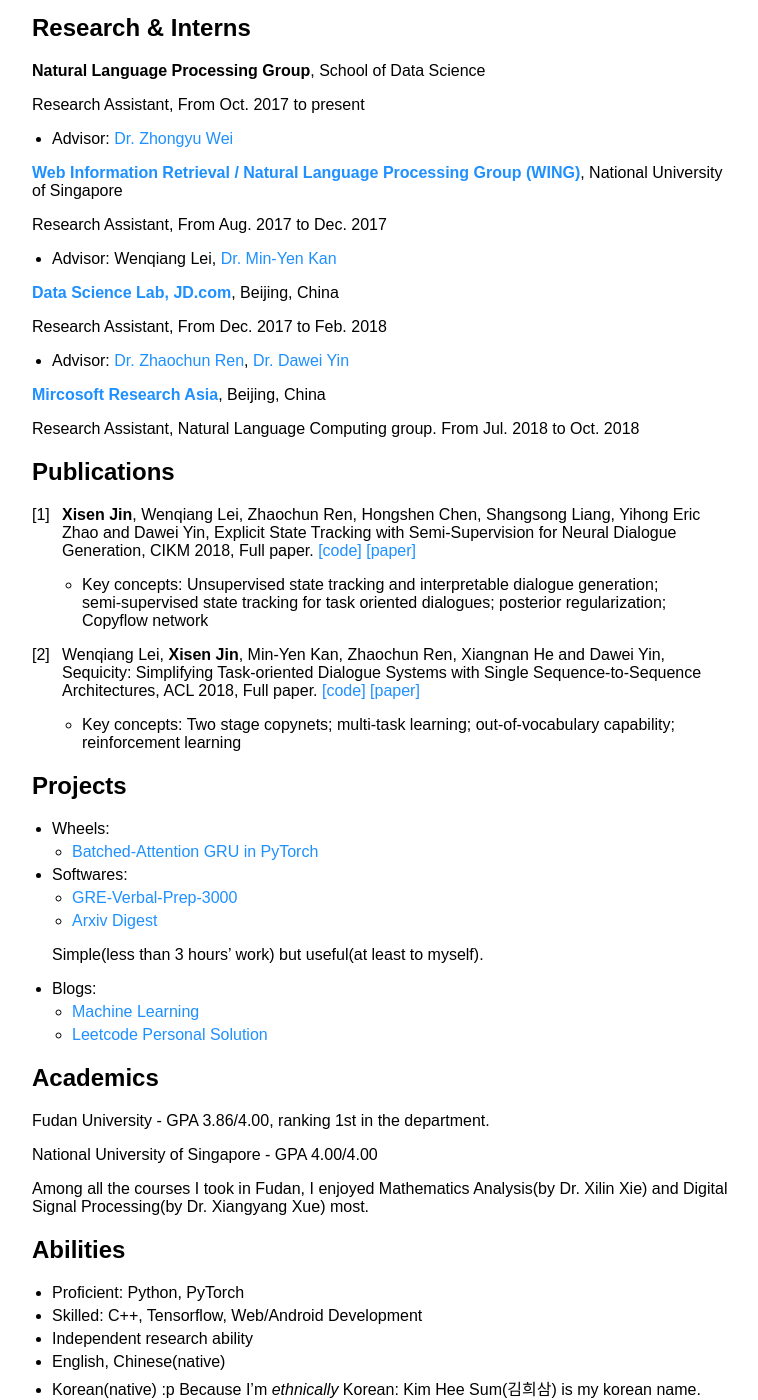
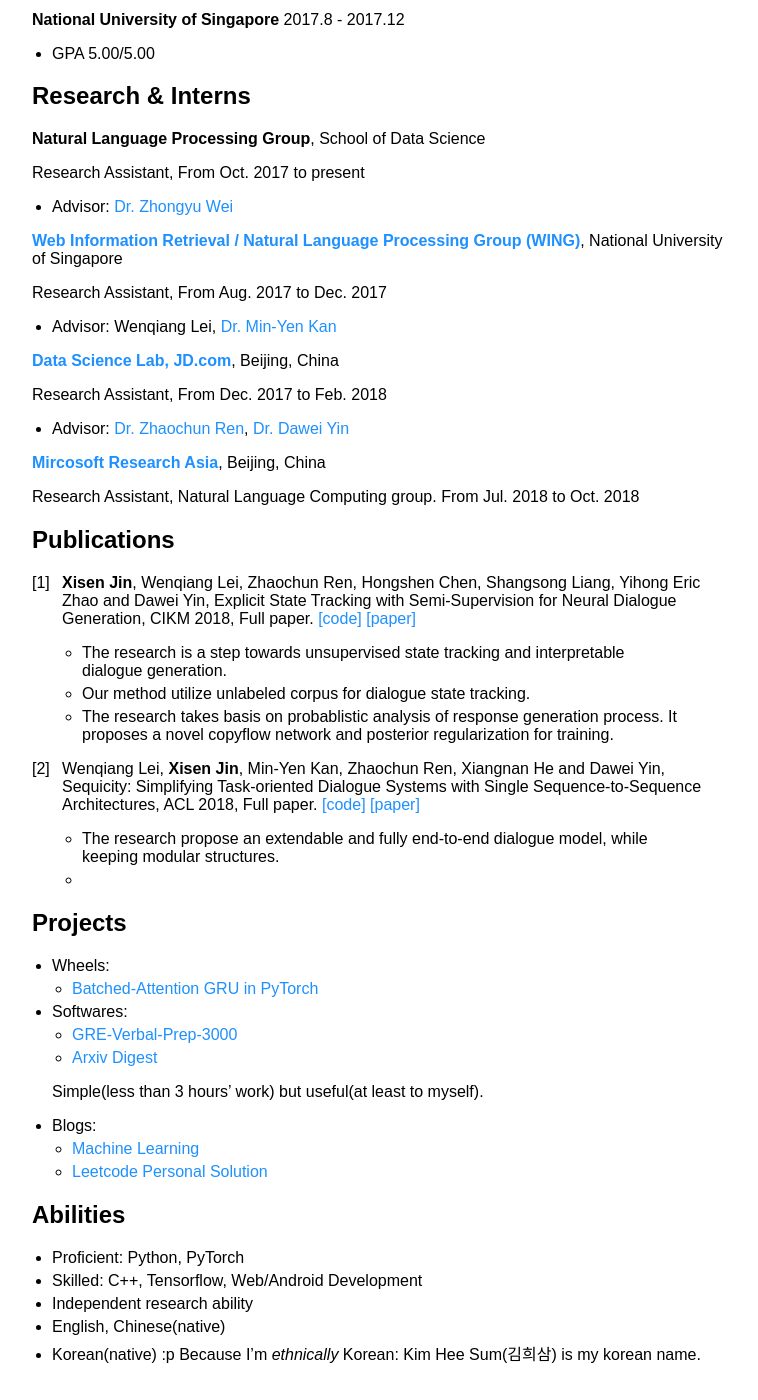
Before and after one commit to AuCson/aucson.github.io, a Jekyll site: the page built from index.md, in a window 1280 px wide and 1400 px high, scrolled down 786 px. Shown: the whole window, without its empty margins (258-1016 px from the left). Built offline with Jekyll 4.4.1, drawn with Linux system fonts in a browser that asks for light colours; our own code applies the rules of GitHub Pages for plain Markdown files; after the commit the page ends 2151 px from its top, so only the background shows below that; some of the changed text lies outside the part shown.

Commit message:
Update index.md

```diff
--- a/index.md
+++ b/index.md
@@ -3,7 +3,7 @@
 
 <img class="profile-picture" src="self.jpg">
 
-Hi, I'm Xisen Jin. I am a senior(4th) year undergraduate student in Fudan University, China, majored in Computer Science and Technology.
+Hi, I'm Xisen Jin. I am a senior (4th) year undergraduate student in Fudan University, China, majored in Computer Science and Technology.
 
 The photo is taken in Turin, Italy, while attending CIKM'18 where I gave an oral presentation.
 
@@ -13,15 +13,17 @@
 
 > I started my research with dialogue systems. While dialogue systems are easy to start with, it is almost an ultimate goal of natural language processing. These efforts may push us towards this ultimate goal.
 > - Infusing world facts or domain knowledge into dialogue generation, or in reverse, disentangle structural knowledge from them.
-> - Modeling of grammar, discourse relationships and dialogue process in human interactions in unsupervised or semi-supervised manner.
+> - Modeling grammar, discourse relationships and dialogue process in human interactions in unsupervised or semi-supervised manner.
 >
 > And I am on the way of these explorations and have some publications on these areas. [Publications](#publications)
 
 ## Education
 
 <b>Fudan University,</b> 2015.9 - present
+- GPA 3.86 / 4.00 (Major GPA: 3.97 / 4.00), ranking 1st in the department.
 
 <b>National University of Singapore</b> 2017.8 - 2017.12
+- GPA 5.00/5.00
 
 ## Research & Interns
 
@@ -51,11 +53,14 @@
 
 1. **Xisen Jin**, Wenqiang Lei, Zhaochun Ren, Hongshen Chen, Shangsong Liang, Yihong Eric Zhao and Dawei Yin, Explicit State Tracking with Semi-Supervision for Neural Dialogue Generation, CIKM 2018, Full paper. [[code]](https://github.com/AuCson/SEDST) [[paper]](https://arxiv.org/pdf/1808.10596.pdf)
 
-    - Key concepts: Unsupervised state tracking and interpretable dialogue generation; semi-supervised state tracking for task oriented dialogues; posterior regularization; Copyflow network
+    - The research is a step towards unsupervised state tracking and interpretable dialogue generation.
+    - Our method utilize unlabeled corpus for dialogue state tracking.
+    - The research takes basis on probablistic analysis of response generation process. It proposes a novel copyflow network and posterior regularization for training.
 
 2. Wenqiang Lei, **Xisen Jin**, Min-Yen Kan, Zhaochun Ren, Xiangnan He and Dawei Yin, Sequicity: Simplifying Task-oriented Dialogue Systems with Single Sequence-to-Sequence Architectures, ACL 2018, Full paper. [[code]](https://github.com/WING-NUS/sequicity) [[paper]](http://www.aclweb.org/anthology/P18-1133)
 
-    - Key concepts: Two stage copynets; multi-task learning; out-of-vocabulary capability; reinforcement learning
+    - The research propose an extendable and fully end-to-end dialogue model, while keeping modular structures.
+    -
 
 ## Projects
 - Wheels:
@@ -71,13 +76,6 @@
     - [Machine Learning](https://aucson.github.io/ml-techblog/)
     - [Leetcode Personal Solution](https://aucson.gitbooks.io/leetcode-rec/content/)
 
-## Academics
-
-Fudan University - GPA 3.86/4.00, ranking 1st in the department.
-
-National University of Singapore - GPA 4.00/4.00
-
-Among all the courses I took in Fudan, I enjoyed Mathematics Analysis(by Dr. Xilin Xie) and Digital Signal Processing(by Dr. Xiangyang Xue) most.
 
 ## Abilities
 - Proficient: Python, PyTorch
```
